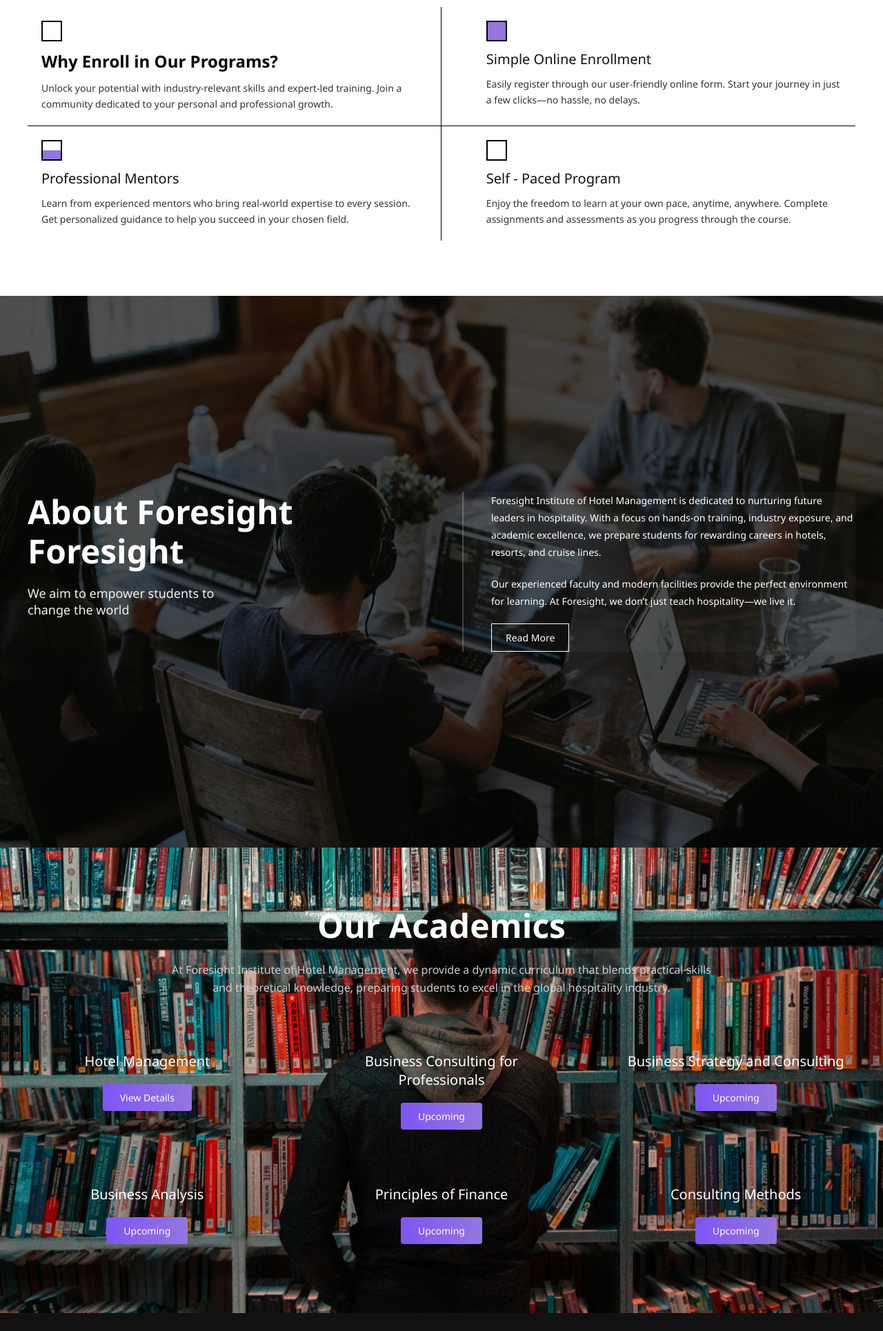
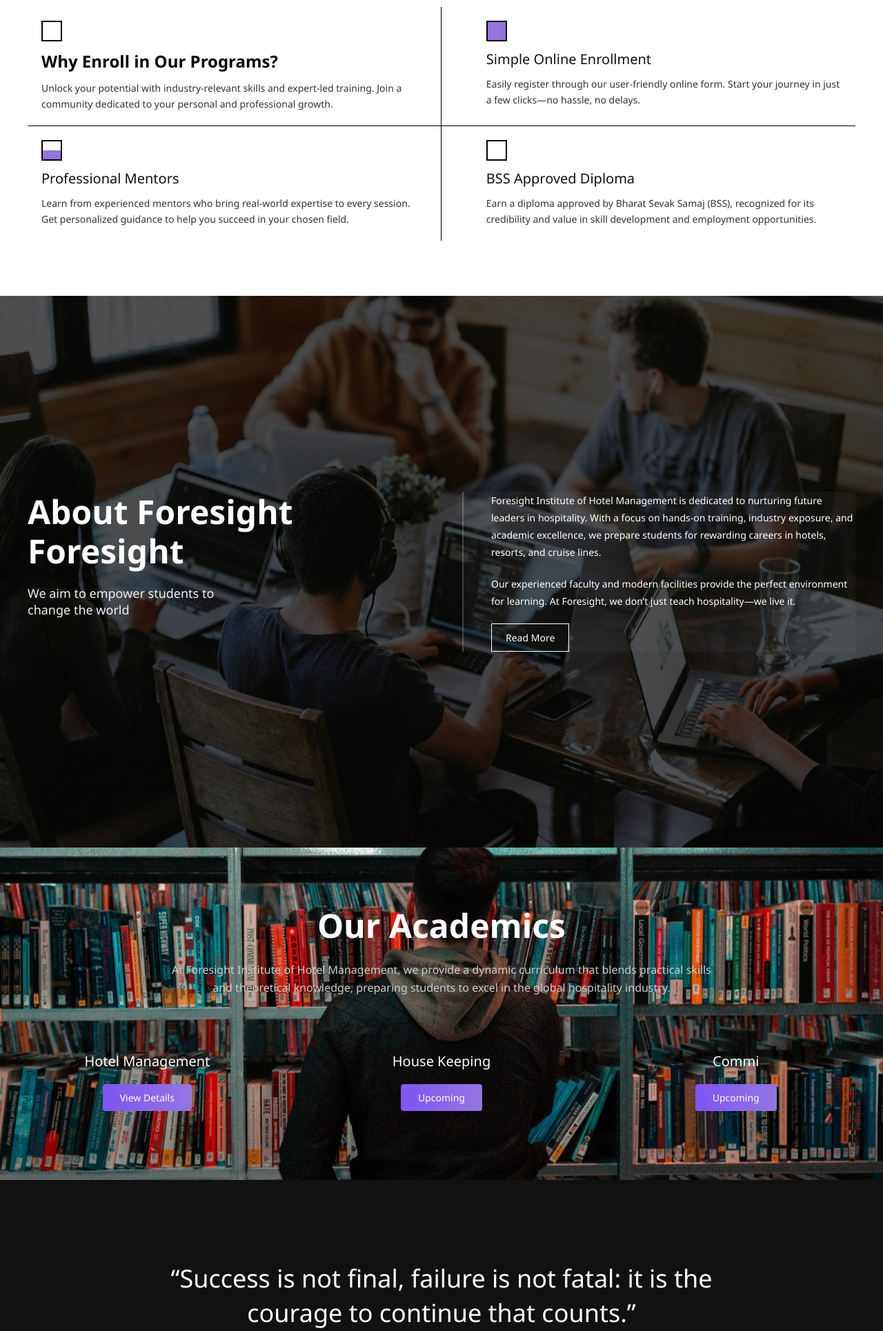
Before and after one commit to abhinav4067/Forsight, a Django app: page / in a window 1280 px wide. Shown: the part 908-2838 px from the top of the page at 69% size. Run offline with Django 5.2, Linux system fonts and the light colour scheme; some libraries are stand-ins or nearby versions.

Commit message:
style updATED

```diff
--- a/Foresight/templates/foresight_app/index.html
+++ b/Foresight/templates/foresight_app/index.html
@@ -62,10 +62,10 @@
         </div>
         <div class="enroll-item">
           <div class="icon-box border-only slide-in-left" style="margin-left: 8%;"></div>
-          <h3 class="slide-in-left" style="margin-left: 8%;">Self - Paced Program</h3>
-          <p class="slide-in-left" style="margin-left: 8%;">Enjoy the freedom to learn at your own pace, anytime, anywhere.
-            Complete assignments and assessments as you progress through the course.</p>
+          <h3 class="slide-in-left" style="margin-left: 8%;">BSS Approved Diploma</h3>
+          <p class="slide-in-left" style="margin-left: 8%;">Earn a diploma approved by Bharat Sevak Samaj (BSS), recognized for its credibility and value in skill development and employment opportunities.</p>
         </div>
+
       </div>
     </div>
   </section>
@@ -135,26 +135,14 @@
           <a href="{% url 'learning_modules' %}" class="view-btn">View Details</a>
         </div>
         <div class="academics-card">
-          <h3>Business Consulting for Professionals</h3>
-          <a href="#" class="view-btn">Upcoming</a>
+          <h3>House Keeping</h3>
+          <a href="{% url 'learning_modules' %}" class="view-btn">Upcoming</a>
         </div>
         <div class="academics-card">
-          <h3>Business Strategy and Consulting</h3>
-          <a href="#" class="view-btn">Upcoming</a>
+          <h3>Commi</h3>
+          <a href="{% url 'learning_modules' %}" class="view-btn">Upcoming</a>
         </div>
-        <div class="academics-card">
-          <h3>Business Analysis</h3>
-          <a href="#" class="view-btn">Upcoming</a>
-        </div>
-        <div class="academics-card">
-          <h3>Principles of Finance</h3>
-          <a href="#" class="view-btn">Upcoming</a>
-        </div>
-        <div class="academics-card">
-          <h3>Consulting Methods</h3>
-          <a href="#" class="view-btn">Upcoming</a>
-        </div>
-      </div>
+
     </div>
   </section>
 
```
Also changed, not shown: Foresight/templates/foresight_app/learning_modules.html (+6 -6 lines), Foresight/foresight_app/static/images/COMMI_3.png (added), Foresight/foresight_app/static/images/house_keeping.jpg (added).
